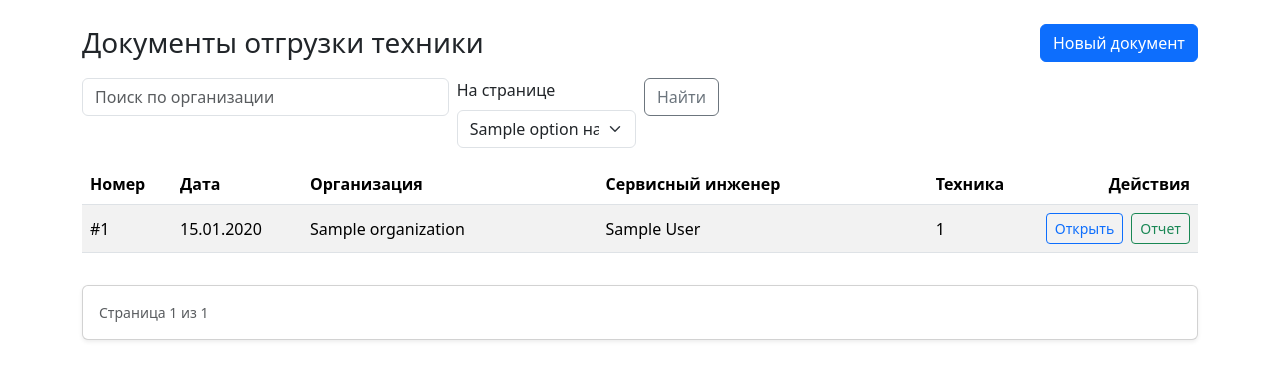
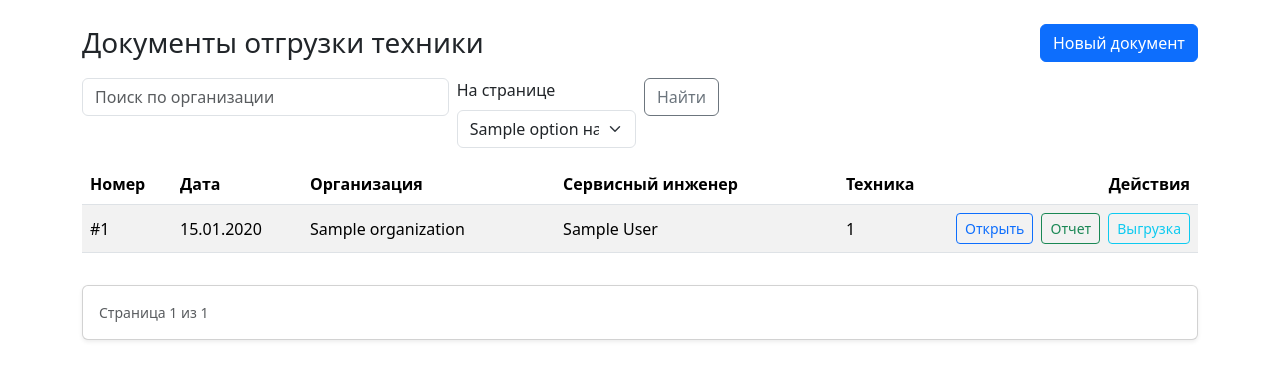
Before and after one commit to HomeUserDeveloper/services, a Django app: template services/templates/shipment_document.html in a window 1280 px wide. Shown: the part 56-436 px from the top of the page. Run offline with Django 5.2, Linux system fonts and the light colour scheme; the template is opened without the code that fills it: most values are stand-ins (such as "Sample title", 1, 10 or a date in 2020).

Commit message:
Add Export button in Acceptance and Shipment document lists

```diff
--- a/services/templates/acceptance_document.html
+++ b/services/templates/acceptance_document.html
@@ -51,6 +51,7 @@
                             <div class="d-flex gap-2">
                                 <a class="btn btn-sm btn-outline-primary" href="{% url 'acceptance_document_edit' item.id %}">Открыть</a>
                                 <a class="btn btn-sm btn-outline-success" href="{% url 'report_acceptance_document' %}?organization={{ item.organization.id }}&date={{ item.date|date:'Y-m-d' }}&document={{ item.id }}">Отчет</a>
+                                <a class="btn btn-sm btn-outline-info" href="{% url 'report_acceptance_document' %}?organization={{ item.organization.id }}&date={{ item.date|date:'Y-m-d' }}&document={{ item.id }}&export=excel">Выгрузка</a>
                             </div>
                         </td>
                     </tr>
--- a/services/templates/shipment_document.html
+++ b/services/templates/shipment_document.html
@@ -55,6 +55,7 @@
                     <div class="d-flex gap-2 justify-content-end">
                         <a href="{% url 'shipment_document_edit' document.id %}" class="btn btn-sm btn-outline-primary">Открыть</a>
                         <a href="{% url 'report_shipment_document' %}?organization={{ document.organization.id }}&date={{ document.date|date:'Y-m-d' }}&document={{ document.id }}" class="btn btn-sm btn-outline-success">Отчет</a>
+                        <a href="{% url 'report_shipment_document' %}?organization={{ document.organization.id }}&date={{ document.date|date:'Y-m-d' }}&document={{ document.id }}&export=excel" class="btn btn-sm btn-outline-info">Выгрузка</a>
                     </div>
                 </td>
             </tr>
```
